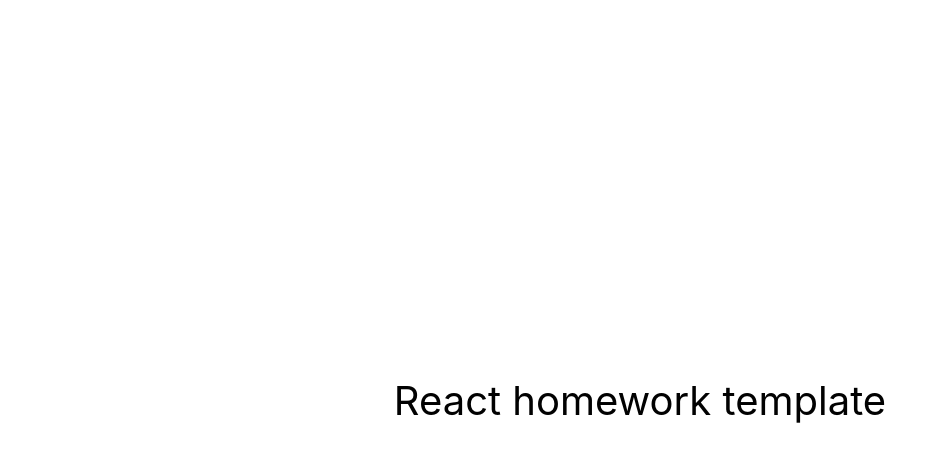
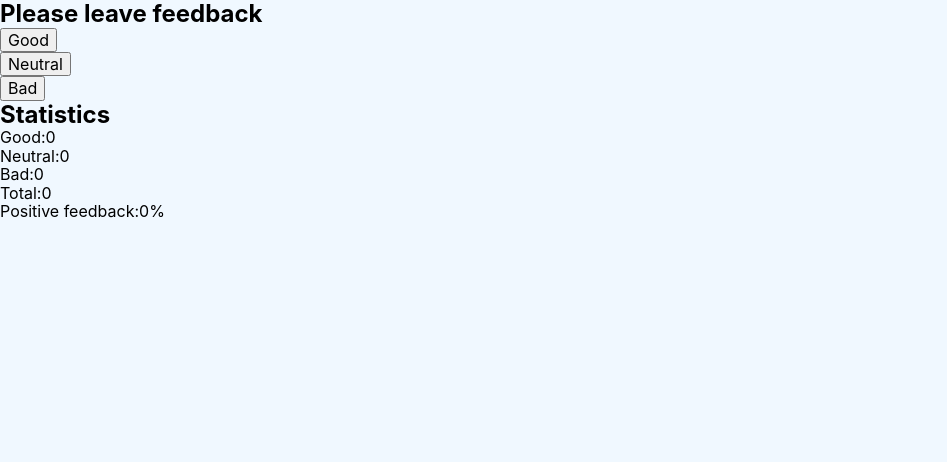
Before and after one commit to Zoja7/goit-react-hw-02-feedback, a React (Create React App) app: page / in a window 1280 px wide. Shown: the top 462 px of the page, without its empty margins (0-947 px from the left). Built offline with nearby package versions, Linux system fonts and the light colour scheme.

Commit message:
commit_4

```diff
--- a/public/index.html
+++ b/public/index.html
@@ -15,6 +15,13 @@
       user's mobile device or desktop. See https://developers.google.com/web/fundamentals/web-app-manifest/
     -->
     <link rel="manifest" href="%PUBLIC_URL%/manifest.json" />
+    <link
+      rel="stylesheet"
+      href="https://cdnjs.cloudflare.com/ajax/libs/modern-normalize/2.0.0/modern-normalize.min.css"
+      integrity="sha512-4xo8blKMVCiXpTaLzQSLSw3KFOVPWhm/TRtuPVc4WG6kUgjH6J03IBuG7JZPkcWMxJ5huwaBpOpnwYElP/m6wg=="
+      crossorigin="anonymous"
+      referrerpolicy="no-referrer"
+    />
     <!--
       Notice the use of %PUBLIC_URL% in the tags above.
       It will be replaced with the URL of the `public` folder during the build.
--- a/src/components/App.jsx
+++ b/src/components/App.jsx
@@ -1,16 +1,51 @@
-export const App = () => {
-  return (
-    <div
-      style={{
-        height: '100vh',
-        display: 'flex',
-        justifyContent: 'center',
-        alignItems: 'center',
-        fontSize: 40,
-        color: '#010101'
-      }}
-    >
-      React homework template
-    </div>
-  );
-};
+import React, { Component } from 'react';
+import FeedbackOptions from './FeedbackOptions/FeedbackOptions';
+import Statistics from './Statistics/Statistics';
+import Section from './Section/Section';
+
+export class App extends Component {
+  state = {
+    good: 0,
+    neutral: 0,
+    bad: 0,
+  };
+
+  handleClick = event => {
+    const name = event.target.name;
+    this.setState(prevState => ({
+      [name]: prevState[name] + 1,
+    }));
+  };
+
+  countTotalFeedbacks = () => {
+    const { good, neutral, bad } = this.state;
+    return good + neutral + bad;
+  };
+
+  countPositiveFeedbackPercentage = () => {
+    const { good } = this.state;
+    const total = this.countTotalFeedbacks();
+    return total === 0 ? 0 : ((good / total) * 100).toFixed(1);
+  };
+
+  render() {
+    return (
+      <div>
+        <Section title="Please leave feedback">
+          <FeedbackOptions
+            options={this.state}
+            onLeaveFeedback={this.handleClick}
+          />
+        </Section>
+
+        <Section title="Statistics">
+          <Statistics
+            feedback={this.state}
+            total={this.countTotalFeedbacks}
+            positivePercentage={this.countPositiveFeedbackPercentage}
+          ></Statistics>
+        </Section>
+      </div>
+    );
+  }
+}
--- /dev/null
+++ b/src/components/FeedbackOptions/FeedbackOptions.jsx
@@ -0,0 +1,23 @@
+export default function FeedbackOptions({ onLeaveFeedback }) {
+  return (
+    <div>
+      <ul>
+        <li>
+          <button name="good" type="button" onClick={onLeaveFeedback}>
+            Good
+          </button>
+        </li>
+        <li>
+          <button name="neutral" type="button" onClick={onLeaveFeedback}>
+            Neutral
+          </button>
+        </li>
+        <li>
+          <button name="bad" type="button" onClick={onLeaveFeedback}>
+            Bad
+          </button>
+        </li>
+      </ul>
+    </div>
+  );
+}
--- /dev/null
+++ b/src/components/Section/Section.jsx
@@ -0,0 +1,8 @@
+export default function Section({ children, title = ' ' }) {
+  return (
+    <section>
+      <h2>{title}</h2>
+      {children}
+    </section>
+  );
+}
--- /dev/null
+++ b/src/components/Statistics/Statistics.jsx
@@ -0,0 +1,14 @@
+export default function Statistics({ feedback, positivePercentage, total }) {
+  const { good, neutral, bad } = feedback;
+  return (
+    <div>
+      <ul>
+        <li>Good:{good}</li>
+        <li>Neutral:{neutral}</li>
+        <li>Bad:{bad}</li>
+        <li>Total:{total()}</li>
+        <li> Positive feedback:{positivePercentage()}%</li>
+      </ul>
+    </div>
+  );
+}
--- a/src/index.css
+++ b/src/index.css
@@ -1,4 +1,19 @@
-@import-normalize; /* bring in normalize.css styles */
+body {
+  margin: 0;
+  font-family: -apple-system, BlinkMacSystemFont, 'Segoe UI', 'Roboto', 'Oxygen',
+    'Ubuntu', 'Cantarell', 'Fira Sans', 'Droid Sans', 'Helvetica Neue',
+    sans-serif;
+  -webkit-font-smoothing: antialiased;
+  -moz-osx-font-smoothing: grayscale;
+}
+
+code {
+  font-family: source-code-pro, Menlo, Monaco, Consolas, 'Courier New',
+    monospace;
+}
+:root {
+  background-color: aliceblue;
+}
 
 body {
   margin: 0;
@@ -13,3 +28,40 @@
   font-family: source-code-pro, Menlo, Monaco, Consolas, 'Courier New',
     monospace;
 }
+
+*,
+*::before,
+*::after {
+  box-sizing: border-box;
+}
+
+span {
+  display: block;
+}
+
+h1,
+h2,
+h3,
+h4,
+h5,
+h6,
+p {
+  margin: 0;
+}
+
+p:last-child {
+  margin-bottom: 0;
+  margin-left: 0;
+}
+
+ul {
+  margin: 0;
+  padding: 0;
+  list-style: none;
+}
+
+img {
+  display: block;
+  max-width: 100%;
+  height: auto;
+}
```
